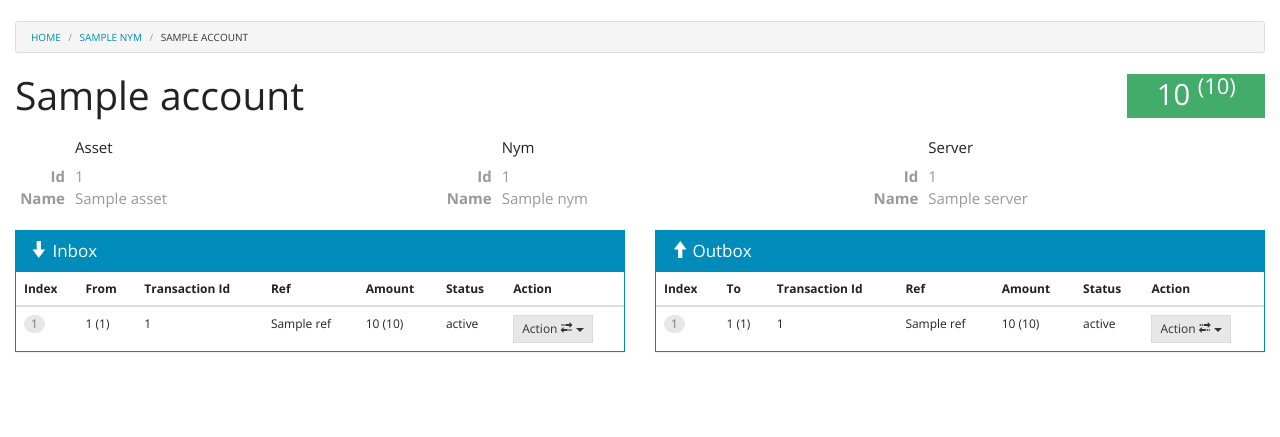
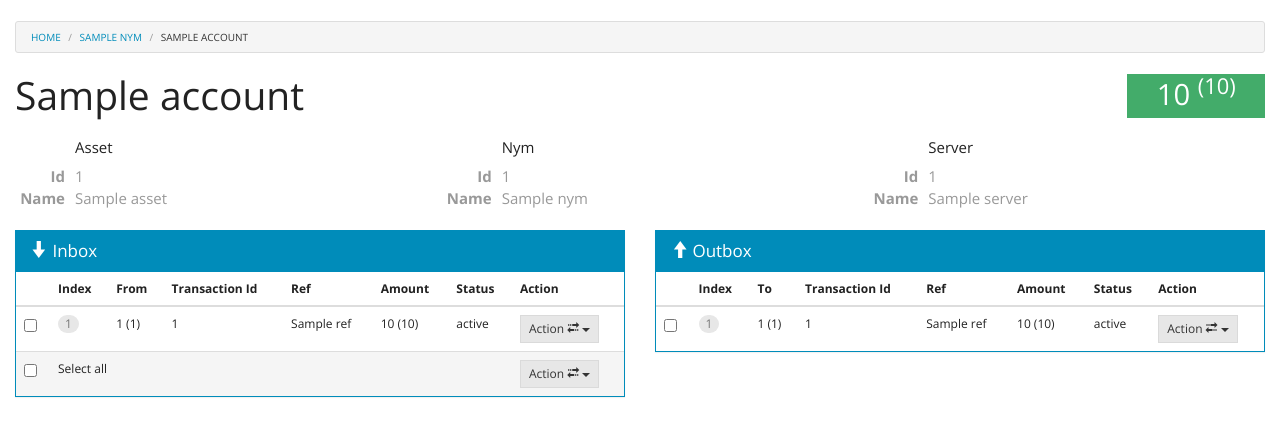
Before and after one commit to klzns/opentracks, a Flask app: template app/templates/account/account.html in a window 1280 px wide. Shown: the part 45-482 px from the top of the page. Run offline with Flask 2, Linux system fonts and the light colour scheme; the template is opened without the code that fills it: most values are stand-ins (such as "Sample title", 1, 10 or a date in 2020); parts of the project's set-up code (start-up, migrations or seed data) failed here and were passed over; some libraries are stand-ins or nearby versions.

Commit message:
Add accept to the inbox interface

```diff
--- a/app/templates/account/account.html
+++ b/app/templates/account/account.html
@@ -1,7 +1,28 @@
 {% extends "base.html" %}
 {% block head %}
 <script type="text/javascript">
+$(document).ready(function(){
+	$('.action-accept').on('click', function(e){
+		e.preventDefault();
 
+		var index = $(this).data('index');
+
+		$('#inbox-'+index).css('opacity', 0.5);
+		$('#inbox-'+index+' button').prop('disabled', true);
+
+		$.ajax({
+			url: '/api/accounts/{{account.id}}/inbox/accept',
+			contentType: 'application/json',
+			data: JSON.stringify({indices: [index]}),
+			method: 'PUT'
+		}).success(function(data){
+			window.location.reload();
+		}).fail(function(data){
+			$('#inbox-'+index).css('opacity', 1);
+			$('#inbox-'+index+' button').prop('disabled', false);
+		});
+	});
+});
 </script>
 {% endblock %}
 {% block content %}
@@ -67,6 +88,7 @@
 				<table class="table table-box">
 					<thead>
 						<tr>
+							<th></th>
 							<th class="index">Index</th>
 							<th class="from-to">From</th>
 							<th class="transaction-id">Transaction Id</th>
@@ -78,15 +100,43 @@
 					</thead>
 					<tbody>
 						{% for payment in inbox.inbox %}
-						<tr>
+						<tr id="inbox-{{payment.index}}">
 							<td>
-								<span class="badge">{{payment.index}}</span>
+								<input class="outbox-selected" type="checkbox" value="{{payment.index}}"/>
 							</td>
+							<td><span class="badge">{{payment.index}}</span></td>
 							<td>{{payment.from.accountId}} ({{payment.from.id}})</td>
 							<td>{{payment.transactionId}}</td>
 							<td>{{payment.ref}}</td>
 							<td>{{payment.formattedAmount}} ({{payment.amount}})</td>
 							<td>{{payment.status}}</td>
+							<td>
+								<div class="btn-group">
+								<button type="button" class="btn btn-xs btn-default dropdown-toggle" data-toggle="dropdown">
+										Action <span class="glyphicon glyphicon-transfer"></span>
+										<span class="caret"></span>
+									</button>
+									<ul class="dropdown-menu">
+										<li><a href="#" class="action-accept" data-index="{{payment.index}}">Accept</a></li>
+										<li><a href="#">Discard</a></li>
+									</ul>
+								</div>
+							</td>
+						</tr>
+						{% endfor %}
+					</tbody>
+					<tfoot>
+						<tr class="active">
+							<td>
+								<input class="outbox-select-all" type="checkbox"/>
+							</td>
+							<td colspan="2">
+								Select all
+							</td>
+							<td></td>
+							<td></td>
+							<td></td>
+							<td></td>
 							<td>
 								<div class="btn-group">
 								<button type="button" class="btn btn-xs btn-default dropdown-toggle" data-toggle="dropdown">
@@ -101,8 +151,7 @@
 								</div>
 							</td>
 						</tr>
-						{% endfor %}
-					</tbody>
+					</tfoot>
 				</table>
 			</div>
 			{% endif %}
@@ -123,6 +172,7 @@
 				<table class="table">
 					<thead>
 						<tr>
+							<th></th>
 							<th>Index</th>
 							<th>To</th>
 							<th>Transaction Id</th>
@@ -136,8 +186,9 @@
 						{% for payment in outbox.outbox %}
 						<tr>
 							<td>
-								<span class="badge">{{payment.index}}</span>
+								<input class="outbox-selected" type="checkbox" value="{{payment.index}}"/>
 							</td>
+							<td><span class="badge">{{payment.index}}</span></td>
 							<td>{{payment.to.accountId}} ({{payment.to.id}})</td>
 							<td>{{payment.transactionId}}</td>
 							<td>{{payment.ref}}</td>
```
